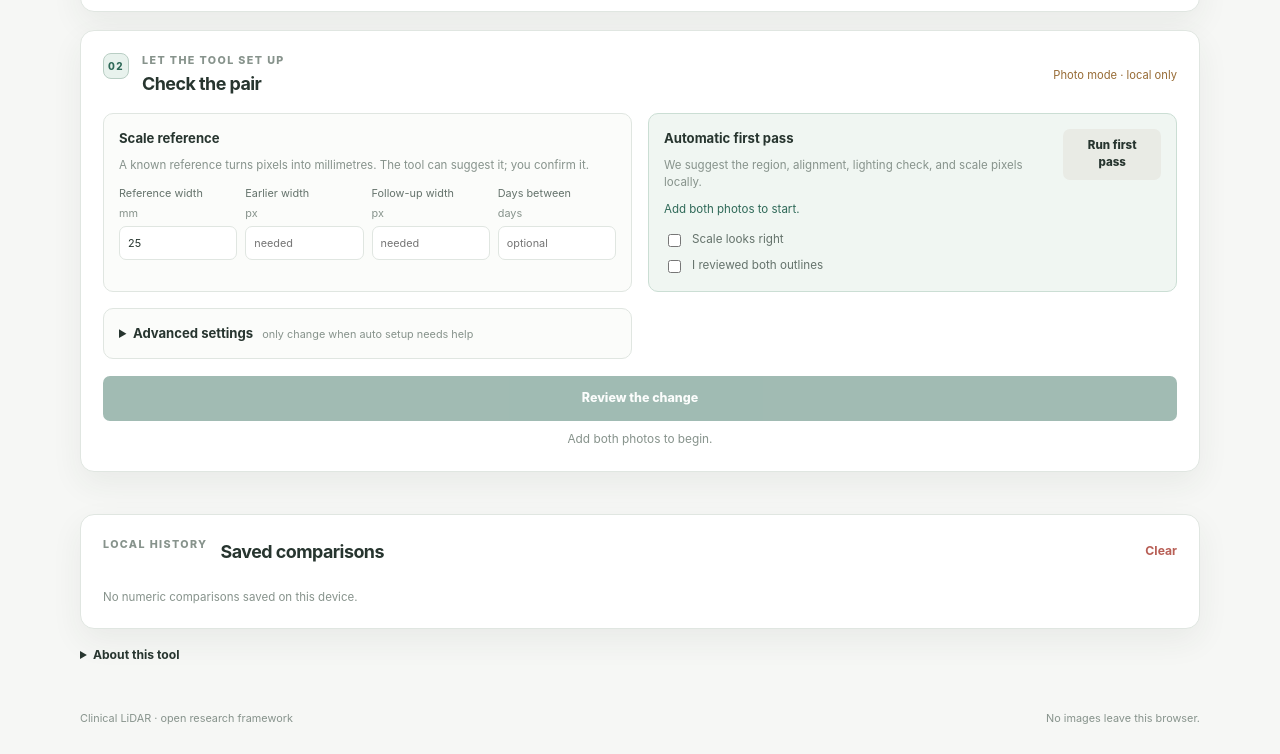
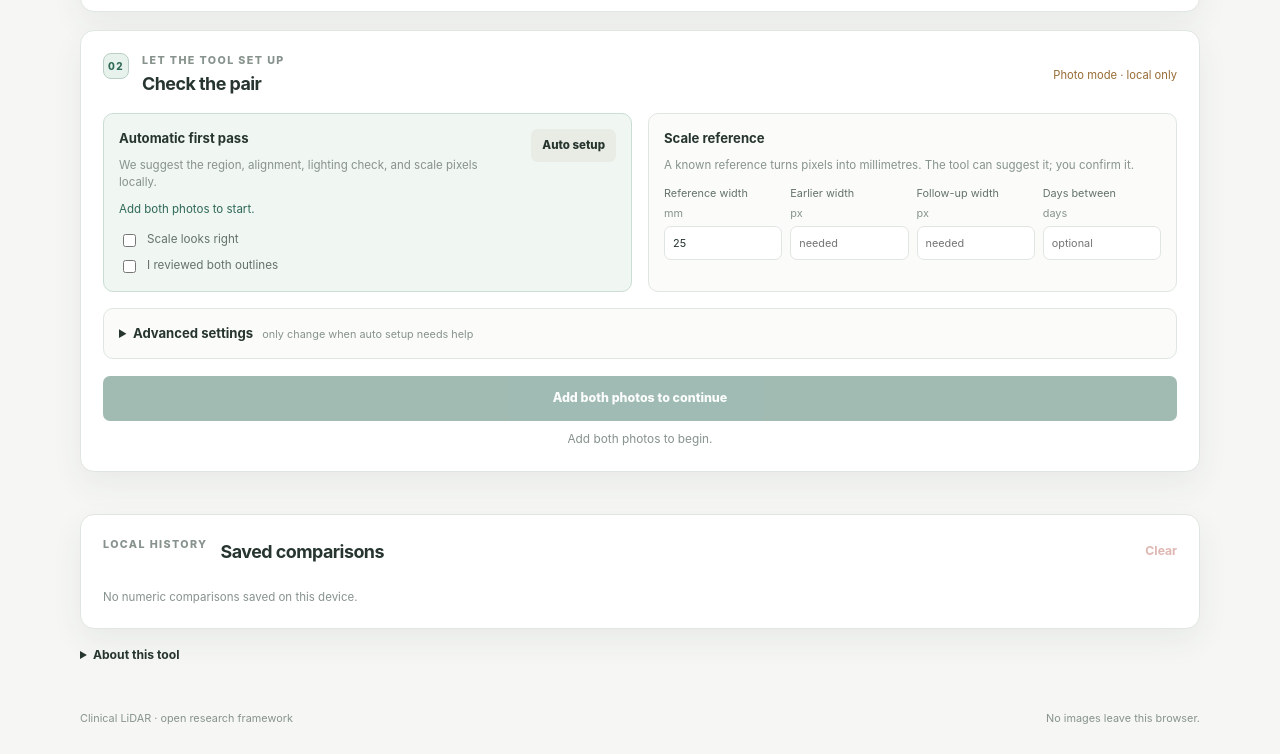
Before and after one commit to manufaujdar/clinical-lidar-framework, a plain HTML site: page webapp/index.html in a window 1280 px wide. Shown: the part 963-1717 px from the top of the page. Drawn offline with Linux system fonts and the light colour scheme.

Commit message:
Improve webapp interaction hierarchy

```diff
--- a/webapp/app.js
+++ b/webapp/app.js
@@ -339,7 +339,7 @@ function drawOverlay(canvasId, image, segmentation) {
   context.strokeRect(segmentation.roi.x0 * cellWidth, segmentation.roi.y0 * cellHeight, (segmentation.roi.x1 - segmentation.roi.x0) * cellWidth, (segmentation.roi.y1 - segmentation.roi.y0) * cellHeight);
 }
 
-function updateForm() { $("comparePair").disabled = !(state.images.baseline && state.images.followup); $("formMessage").textContent = state.images.baseline && state.images.followup ? "Ready. Confirm scale, compare, then review both outlines." : "Add both photos to begin."; }
+function updateForm() { const ready = Boolean(state.images.baseline && state.images.followup); $("comparePair").disabled = !ready; $("comparePair").textContent = ready ? "Review the change" : "Add both photos to continue"; $("formMessage").textContent = ready ? "Ready. Confirm scale, compare, then review both outlines." : "Add both photos to begin."; }
 
 function saveResult() {
   if (!state.result) return;
@@ -364,7 +364,7 @@ function downloadResult() {
   setTimeout(() => URL.revokeObjectURL(url), 0);
 }
 
-function renderHistory() { const list = $("historyList"); if (!state.history.length) { list.replaceChildren(Object.assign(document.createElement("p"), { className: "helper", textContent: "No numeric comparisons saved on this device." })); return; } list.replaceChildren(...state.history.map((record) => { const item = document.createElement("div"); item.className = "history-item"; const label = document.createElement("span"); label.textContent = `${new Date(record.captured_at).toLocaleDateString()} · ${record.earlier_image} → ${record.later_image}`; const value = document.createElement("strong"); value.textContent = record.change.areaReductionPercent === null ? "uncalibrated" : `${format(record.change.areaReductionPercent, 1)}% area`; item.append(label, value); return item; })); }
+function renderHistory() { const list = $("historyList"); $("clearHistory").disabled = !state.history.length; if (!state.history.length) { list.replaceChildren(Object.assign(document.createElement("p"), { className: "helper", textContent: "No numeric comparisons saved on this device." })); return; } list.replaceChildren(...state.history.map((record) => { const item = document.createElement("div"); item.className = "history-item"; const label = document.createElement("span"); label.textContent = `${new Date(record.captured_at).toLocaleDateString()} · ${record.earlier_image} → ${record.later_image}`; const value = document.createElement("strong"); value.textContent = record.change.areaReductionPercent === null ? "uncalibrated" : `${format(record.change.areaReductionPercent, 1)}% area`; item.append(label, value); return item; })); }
 
 function resetPair() { Object.values(state.images).forEach((entry) => { if (entry?.src) URL.revokeObjectURL(entry.src); }); state.images = { baseline: null, followup: null }; state.result = null; $("baselineFile").value = ""; $("followupFile").value = ""; $("scaleConfirmed").checked = false; $("reviewedMask").checked = false; $("autoSetupStatus").textContent = "Add both photos to start."; $("resultsSection").hidden = true; drawPhotoPreview("baseline"); drawPhotoPreview("followup"); updateForm(); window.scrollTo({ top: 0, behavior: "smooth" }); }
 
--- a/webapp/index.html
+++ b/webapp/index.html
@@ -27,7 +27,7 @@
       <section class="panel workflow-panel" aria-labelledby="capture-title">
         <div class="section-heading">
           <div><span class="step">01</span><div><p class="eyebrow">Start here</p><h2 id="capture-title">Add two photos</h2></div></div>
-          <button class="text-button" id="loadDemo" type="button">Try the demo</button>
+          <button class="button secondary small" id="loadDemo" type="button">Load demo pair</button>
         </div>
         <div class="capture-grid">
           <article class="capture-card" id="baselineCard">
@@ -52,11 +52,42 @@
       <section class="panel setup-panel" aria-labelledby="setup-title">
         <div class="section-heading compact"><div><span class="step">02</span><div><p class="eyebrow">Let the tool set up</p><h2 id="setup-title">Check the pair</h2></div></div><span class="setup-status" id="depthApiStatus">Photo mode · checking…</span></div>
         <div class="setup-grid">
-          <div class="setup-group"><h3>Scale reference</h3><p class="helper">A known reference turns pixels into millimetres. The tool can suggest it; you confirm it.</p><div class="field-row four"><label>Reference width <span>mm</span><input id="markerWidthMm" type="number" min="1" step="0.1" value="25" /></label><label>Earlier width <span>px</span><input id="baselineMarkerPx" type="number" min="1" step="1" placeholder="needed" /></label><label>Follow-up width <span>px</span><input id="followupMarkerPx" type="number" min="1" step="1" placeholder="needed" /></label><label>Days between <span>days</span><input id="daysBetween" type="number" min="0" step="1" placeholder="optional" /></label></div></div>
-          <div class="setup-group auto-group"><div class="auto-group-heading"><div><h3>Automatic first pass</h3><p class="helper">We suggest the region, alignment, lighting check, and scale pixels locally.</p></div><button class="button secondary small" id="autoSetup" type="button">Run first pass</button></div><p class="auto-status" id="autoSetupStatus" role="status">Add both photos to start.</p><div class="check-stack"><label class="check"><input id="scaleConfirmed" type="checkbox" /> <span>Scale looks right</span></label><label class="check review-check"><input id="reviewedMask" type="checkbox" /> <span>I reviewed both outlines</span></label></div></div>
-          <details class="setup-group advanced-group"><summary>Advanced settings <span>only change when auto setup needs help</span></summary><div class="field-row four"><label>X <span>%</span><input id="roiX" type="number" min="0" max="90" step="1" value="20" /></label><label>Y <span>%</span><input id="roiY" type="number" min="0" max="90" step="1" value="20" /></label><label>Width <span>%</span><input id="roiWidth" type="number" min="10" max="100" step="1" value="60" /></label><label>Height <span>%</span><input id="roiHeight" type="number" min="10" max="100" step="1" value="60" /></label></div><label>Segmentation sensitivity <output id="sensitivityValue">1.0</output><input class="range" id="sensitivity" type="range" min="0.5" max="2.5" step="0.1" value="1" /></label></details>
+          <div class="setup-group auto-group">
+            <div class="auto-group-heading">
+              <div>
+                <h3>Automatic first pass</h3>
+                <p class="helper">We suggest the region, alignment, lighting check, and scale pixels locally.</p>
+              </div>
+              <button class="button secondary small" id="autoSetup" type="button">Auto setup</button>
+            </div>
+            <p class="auto-status" id="autoSetupStatus" role="status">Add both photos to start.</p>
+            <div class="check-stack">
+              <label class="check"><input id="scaleConfirmed" type="checkbox" /> <span>Scale looks right</span></label>
+              <label class="check review-check"><input id="reviewedMask" type="checkbox" /> <span>I reviewed both outlines</span></label>
+            </div>
+          </div>
+          <div class="setup-group">
+            <h3>Scale reference</h3>
+            <p class="helper">A known reference turns pixels into millimetres. The tool can suggest it; you confirm it.</p>
+            <div class="field-row four">
+              <label>Reference width <span>mm</span><input id="markerWidthMm" type="number" min="1" step="0.1" value="25" /></label>
+              <label>Earlier width <span>px</span><input id="baselineMarkerPx" type="number" min="1" step="1" placeholder="needed" /></label>
+              <label>Follow-up width <span>px</span><input id="followupMarkerPx" type="number" min="1" step="1" placeholder="needed" /></label>
+              <label>Days between <span>days</span><input id="daysBetween" type="number" min="0" step="1" placeholder="optional" /></label>
+            </div>
+          </div>
+          <details class="setup-group advanced-group">
+            <summary>Advanced settings <span>only change when auto setup needs help</span></summary>
+            <div class="field-row four">
+              <label>X <span>%</span><input id="roiX" type="number" min="0" max="90" step="1" value="20" /></label>
+              <label>Y <span>%</span><input id="roiY" type="number" min="0" max="90" step="1" value="20" /></label>
+              <label>Width <span>%</span><input id="roiWidth" type="number" min="10" max="100" step="1" value="60" /></label>
+              <label>Height <span>%</span><input id="roiHeight" type="number" min="10" max="100" step="1" value="60" /></label>
+            </div>
+            <label>Segmentation sensitivity <output id="sensitivityValue">1.0</output><input class="range" id="sensitivity" type="range" min="0.5" max="2.5" step="0.1" value="1" /></label>
+          </details>
         </div>
-        <button class="button primary compare-button" id="comparePair" type="button" disabled>Review the change</button>
+        <button class="button primary compare-button" id="comparePair" type="button" disabled>Add both photos to continue</button>
         <p class="form-message" id="formMessage" role="status">Add both photos to begin.</p>
       </section>
 
@@ -71,7 +102,7 @@
         <p class="disclaimer">Research note: this report describes image-derived change only. It does not determine healing, infection, tissue viability, treatment response, or clinical outcome.</p>
       </section>
 
-      <section class="history-section panel" aria-labelledby="history-title"><div class="section-heading compact"><div><p class="eyebrow">Local history</p><h2 id="history-title">Saved comparisons</h2></div><button class="text-button danger" id="clearHistory" type="button">Clear</button></div><div id="historyList" class="history-list"><p class="helper">No numeric comparisons saved on this device.</p></div></section>
+      <section class="history-section panel" aria-labelledby="history-title"><div class="section-heading compact"><div><p class="eyebrow">Local history</p><h2 id="history-title">Saved comparisons</h2></div><button class="text-button danger" id="clearHistory" type="button" disabled>Clear</button></div><div id="historyList" class="history-list"><p class="helper">No numeric comparisons saved on this device.</p></div></section>
       <details class="method-panel"><summary>About this tool</summary><p>Clinical LiDAR uses calibrated digital planimetry measures—area, perimeter, longest/widest dimensions—and reports percentage area reduction alongside linear edge change. The image signal is a comparability aid. This browser route uses photos; true device depth remains separate through native device adapters and the depth-grid workflow.</p></details>
     </main>
     <footer class="site-footer"><span>Clinical LiDAR · open research framework</span><span>No images leave this browser.</span></footer>
--- a/webapp/styles.css
+++ b/webapp/styles.css
@@ -93,12 +93,12 @@ input:focus, select:focus, button:focus-visible, summary:focus-visible { outline
 .range { width: 100%; margin-top: 18px; accent-color: var(--accent); }
 .auto-group { background: #f0f6f2; border-color: #cbded4; }
 .auto-group-heading { display: flex; justify-content: space-between; gap: 16px; align-items: start; }
-.button.small { padding: 8px 11px; font-size: .72rem; }
+.button.small { min-width: max-content; padding: 8px 11px; font-size: .72rem; white-space: nowrap; }
 .auto-status { margin: 10px 0 0; color: var(--accent); font-size: .72rem; }
 .check-stack { display: grid; gap: 7px; margin-top: 12px; }
 .advanced-group summary { cursor: pointer; color: var(--ink); font-size: .82rem; font-weight: 750; }
 .advanced-group summary span { margin-left: 6px; color: var(--subtle); font-size: .68rem; font-weight: 400; }
-.advanced-group[open] { grid-column: 1 / -1; }
+.advanced-group { grid-column: 1 / -1; }
 .compare-button { width: 100%; margin-top: 17px; padding-block: 13px; }
 .form-message { min-height: 1.2em; margin: 10px 0 0; color: var(--subtle); font-size: .74rem; text-align: center; }
 .results-section { margin-top: 42px; }
```
Also changed, not shown: UI_UX_REVIEW.md (added, +26 -0 lines), CHANGELOG.md, README.md.
